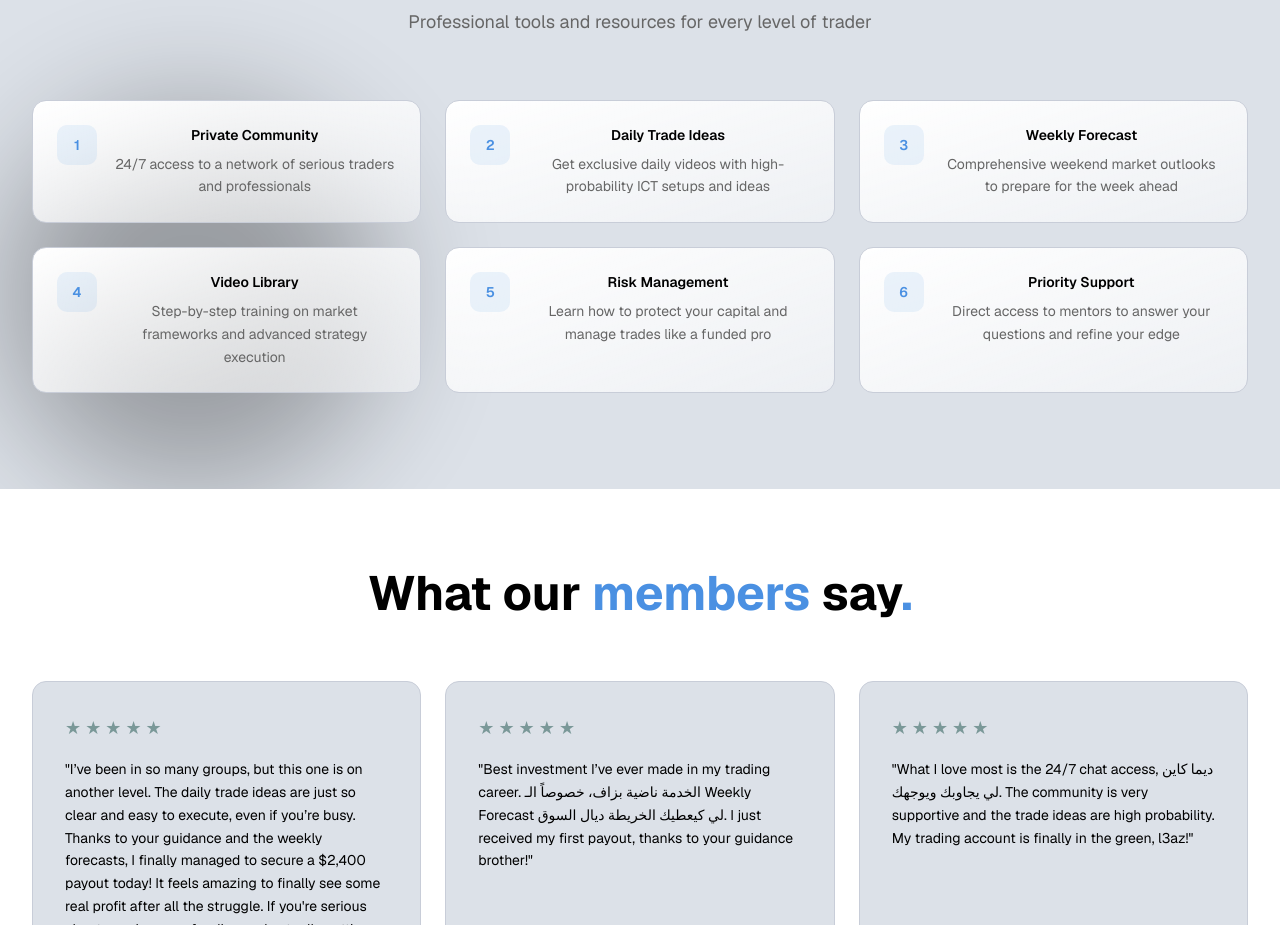
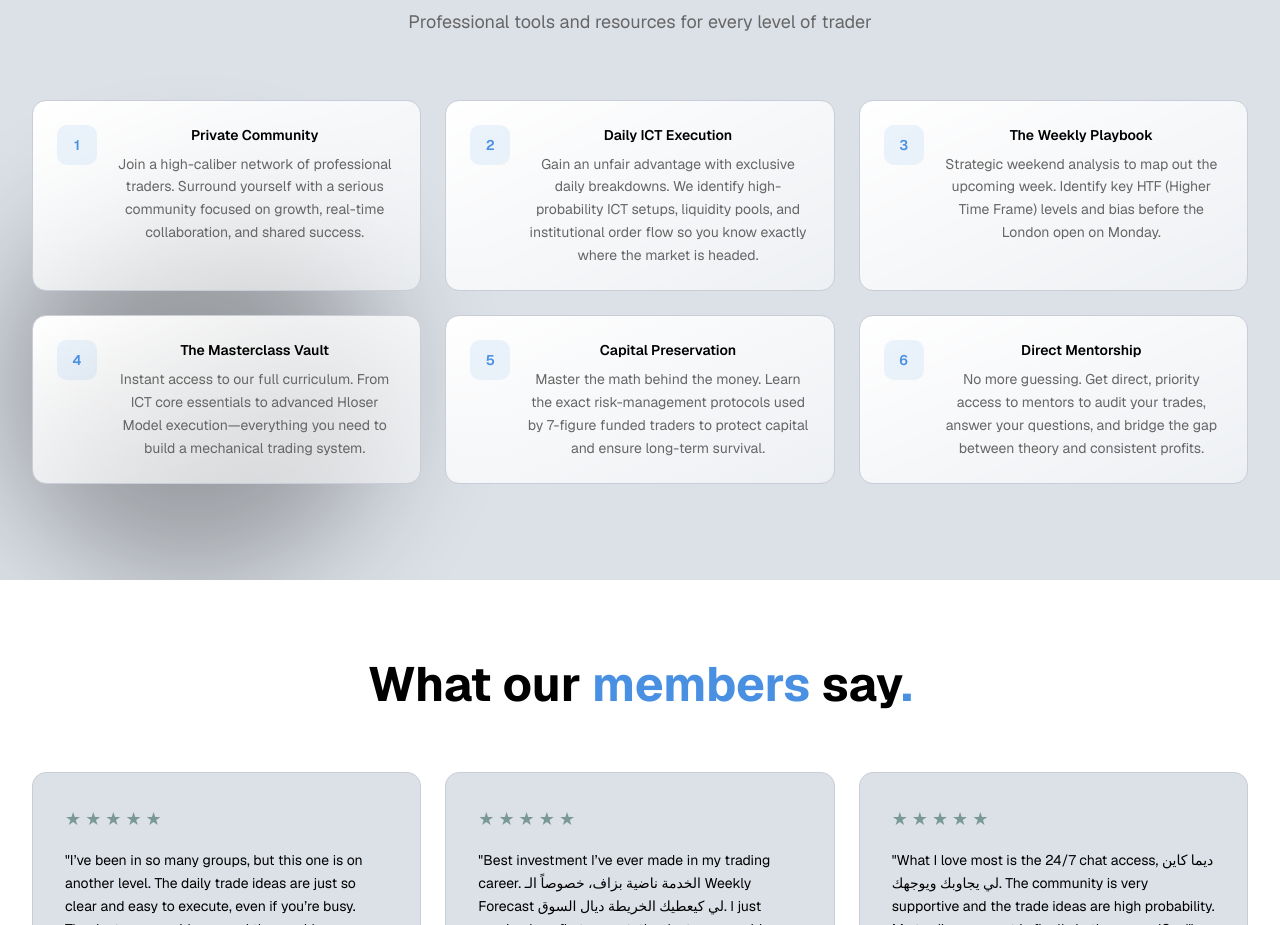
Before and after one commit to hloser77/University-of-Trading-MA, a Next.js app: page / in a window 1280 px wide. Shown: the part 4410-5335 px from the top of the page. Built offline with nearby package versions, Linux system fonts and the light colour scheme.

Commit message:
Update plans.tsx

```diff
--- a/components/plans.tsx
+++ b/components/plans.tsx
@@ -267,12 +267,12 @@ export default function PlansSection() {
 
           <div className="grid md:grid-cols-2 lg:grid-cols-3 gap-6">
             {[
-              { title: "Private Community", desc: "24/7 access to a network of serious traders and professionals" },
-              { title: "Daily Trade Ideas", desc: "Get exclusive daily videos with high-probability ICT setups and ideas" },
-              { title: "Weekly Forecast", desc: "Comprehensive weekend market outlooks to prepare for the week ahead" },
-              { title: "Video Library", desc: "Step-by-step training on market frameworks and advanced strategy execution" },
-              { title: "Risk Management", desc: "Learn how to protect your capital and manage trades like a funded pro" },
-              { title: "Priority Support", desc: "Direct access to mentors to answer your questions and refine your edge" },
+              { title: "Private Community", desc: "Join a high-caliber network of professional traders. Surround yourself with a serious community focused on growth, real-time collaboration, and shared success." },
+              { title: "Daily ICT Execution", desc: "Gain an unfair advantage with exclusive daily breakdowns. We identify high-probability ICT setups, liquidity pools, and institutional order flow so you know exactly where the market is headed." },
+              { title: "The Weekly Playbook", desc: "Strategic weekend analysis to map out the upcoming week. Identify key HTF (Higher Time Frame) levels and bias before the London open on Monday." },
+              { title: "The Masterclass Vault", desc: "Instant access to our full curriculum. From ICT core essentials to advanced Hloser Model execution—everything you need to build a mechanical trading system." },
+              { title: "Capital Preservation", desc: "Master the math behind the money. Learn the exact risk-management protocols used by 7-figure funded traders to protect capital and ensure long-term survival." },
+              { title: "Direct Mentorship", desc: "No more guessing. Get direct, priority access to mentors to audit your trades, answer your questions, and bridge the gap between theory and consistent profits." },
             ].map((item, index) => (
               <div
                 key={item.title}
```
